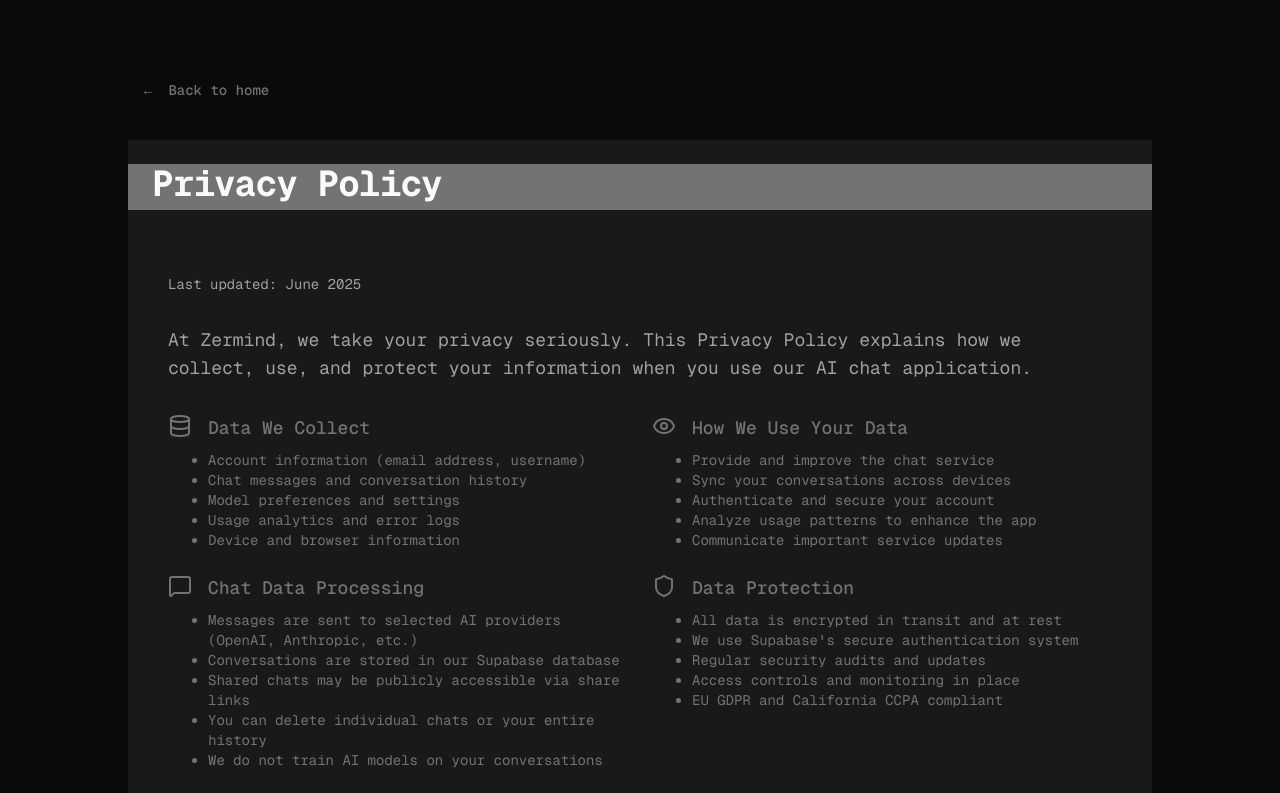
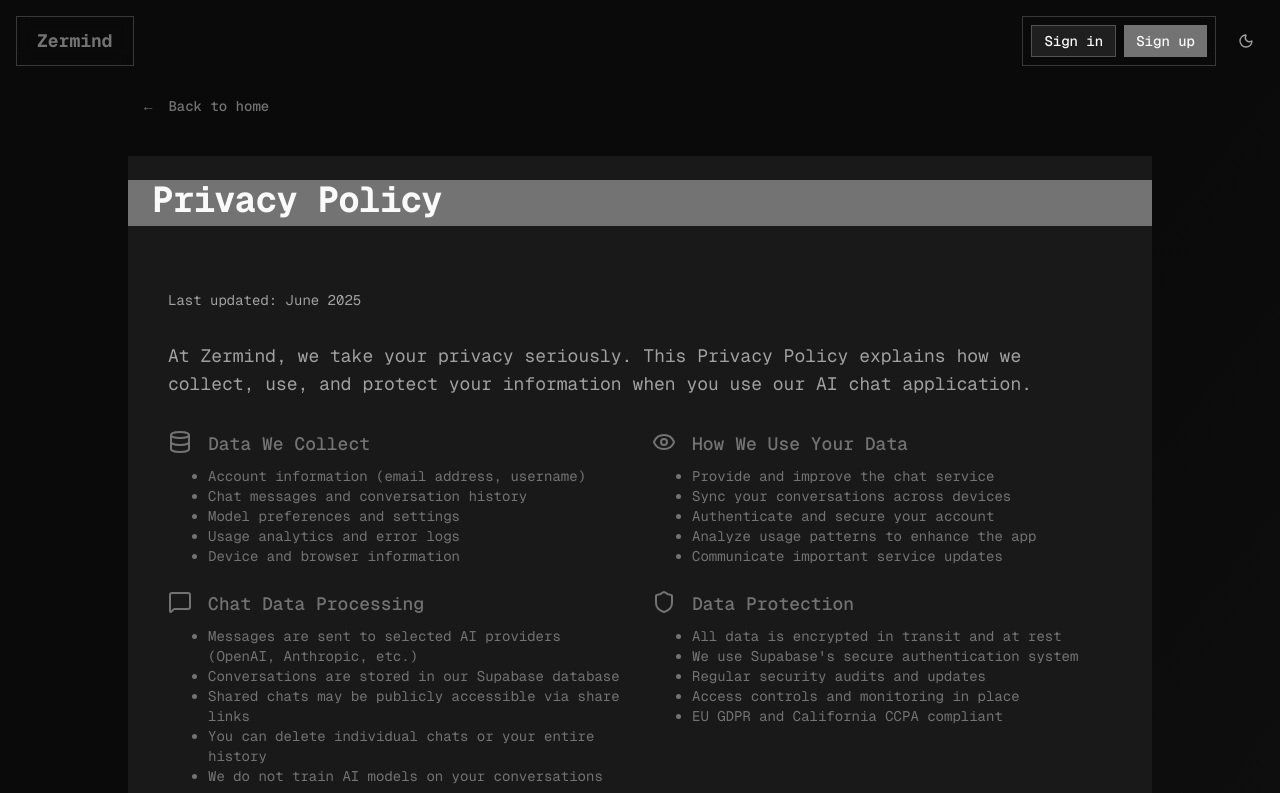
Before and after one commit to welovekiteboarding/zermind, a Next.js app: page /privacy in a window 1280 px wide. Shown: the top 793 px of the page. Built offline with nearby package versions, Linux system fonts and the light colour scheme; no server answers.

Commit message:
add app header to imprint, privacy and terms of use page

```diff
--- a/src/app/imprint/page.tsx
+++ b/src/app/imprint/page.tsx
@@ -1,5 +1,12 @@
 import Imprint from "@/components/imprint";
+import { AppHeader } from "@/components/app-header";
 
 export default function ImprintPage() {
-  return <Imprint />;
+  return (
+    <div className="min-h-screen bg-gradient-to-br from-background via-background to-muted/30 flex items-center justify-center p-4">
+      {/* App Header with Logo, Auth, and Theme */}
+      <AppHeader />
+      <Imprint />
+    </div>
+  );
 }
--- a/src/app/privacy/page.tsx
+++ b/src/app/privacy/page.tsx
@@ -1,5 +1,12 @@
 import PrivacyPolicy from "@/components/privacy-policy";
+import { AppHeader } from "@/components/app-header";
 
 export default function PrivacyPage() {
-  return <PrivacyPolicy />;
+  return (
+    <div className="min-h-screen bg-gradient-to-br from-background via-background to-muted/30 flex items-center justify-center p-4">
+      {/* App Header with Logo, Auth, and Theme */}
+      <AppHeader />
+      <PrivacyPolicy />
+    </div>
+  );
 }
--- a/src/app/terms/page.tsx
+++ b/src/app/terms/page.tsx
@@ -1,5 +1,12 @@
 import TermsOfUse from "@/components/terms-of-use";
+import { AppHeader } from "@/components/app-header";
 
 export default function TermsPage() {
-  return <TermsOfUse />;
+  return (
+    <div className="min-h-screen bg-gradient-to-br from-background via-background to-muted/30 flex items-center justify-center p-4">
+      {/* App Header with Logo, Auth, and Theme */}
+      <AppHeader />
+      <TermsOfUse />
+    </div>
+  );
 }
```
